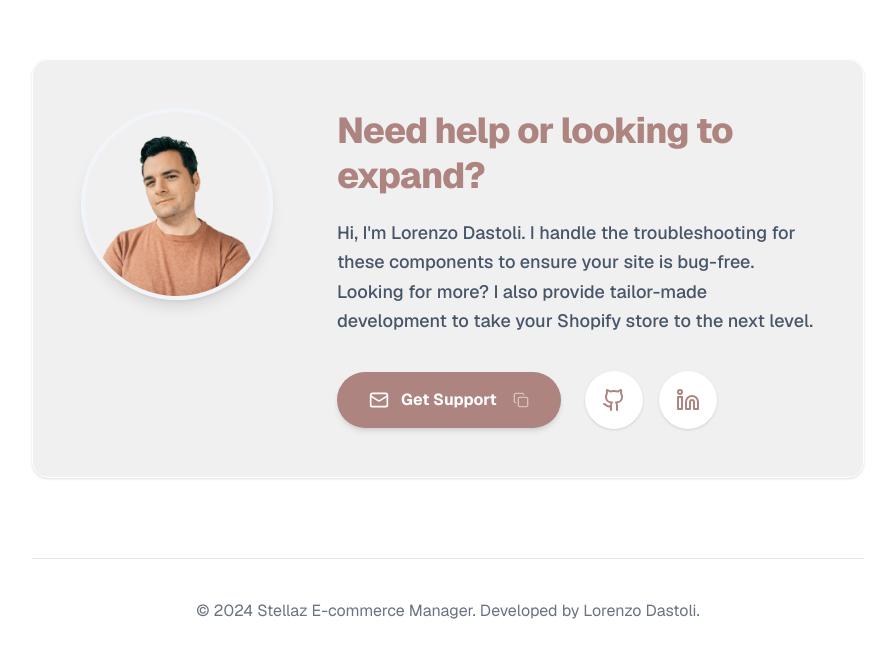
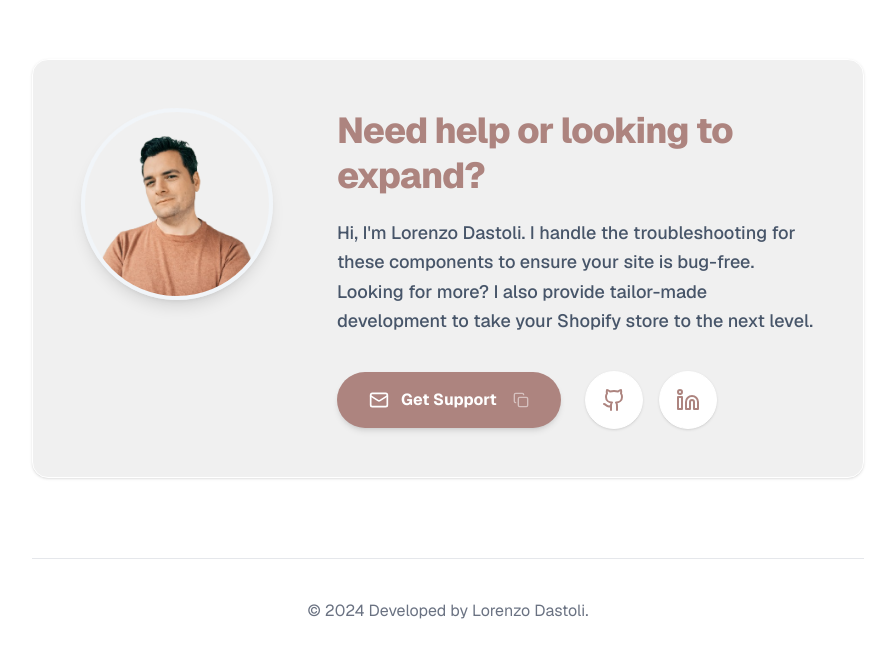
Before and after one commit to Looziolooz/stellaz-admin-guide, a Next.js app: page / in a window 1280 px wide. Shown: the part 3718-4375 px from the top of the page, without its empty margins (336-1231 px from the left). Built offline with nearby package versions, Linux system fonts and the light colour scheme.

Commit message:
uodate need help section

```diff
--- a/src/app/page.tsx
+++ b/src/app/page.tsx
@@ -200,7 +200,7 @@ export default function Home() {
 
             {/* Footer Content */}
             <div className="mt-20 pt-10 border-t border-gray-200 text-center text-gray-500">
-              <p>&copy; 2024 Stellaz E-commerce Manager. Developed by Lorenzo Dastoli.</p>
+              <p>&copy; 2024 Developed by Lorenzo Dastoli.</p>
             </div>
 
           </div>
```
